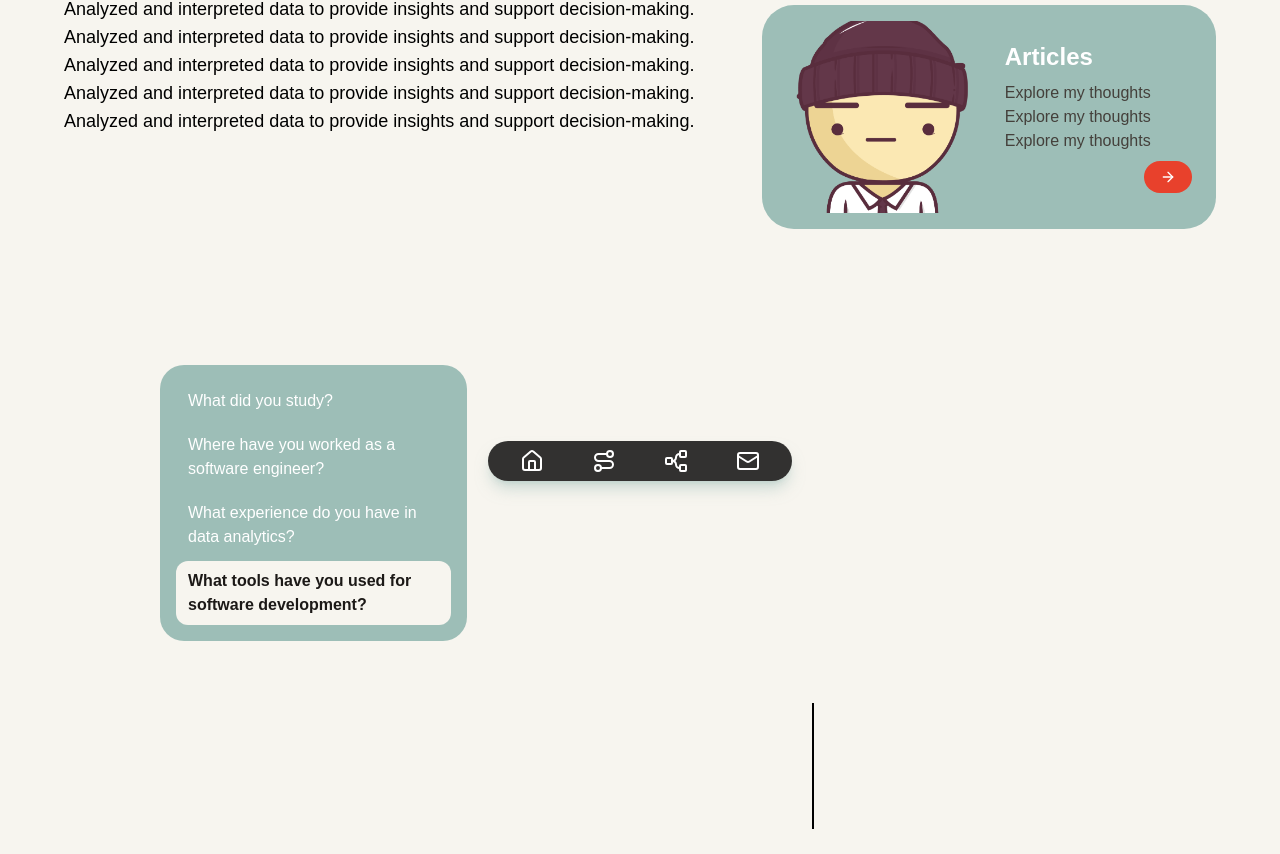
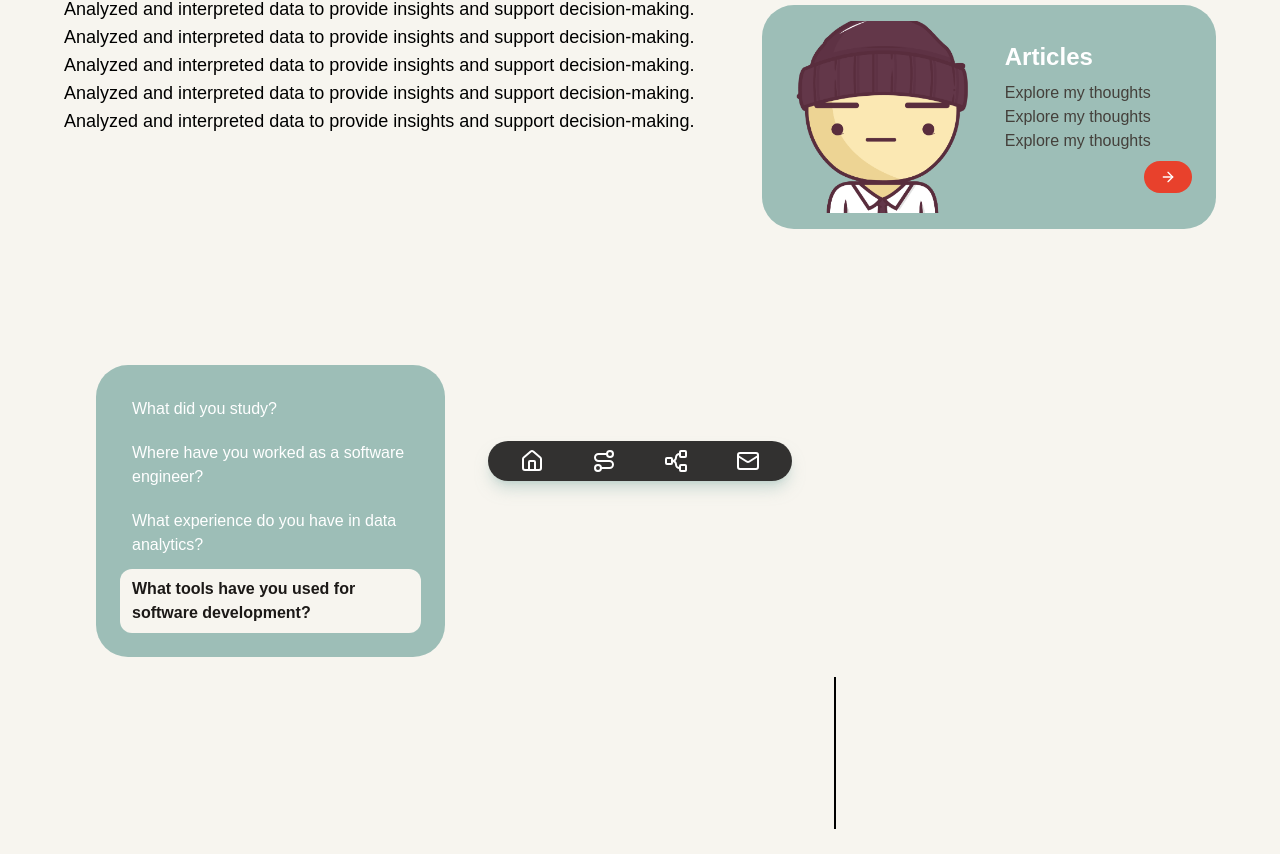
Before and after one commit to ryanctruong/personal-website, a React (Vite) app in the folder client/: page / in a window 1280 px wide. Shown: the part 303-1157 px from the top of the page. Built offline with nearby package versions, Linux system fonts and the light colour scheme; no server answers.

Commit message:
sanity css updates

```diff
--- a/client/src/components/Questionnaire/Questionnaire.tsx
+++ b/client/src/components/Questionnaire/Questionnaire.tsx
@@ -56,8 +56,8 @@ const Questionnaire = () => {
     }, []);
 
     return (
-        <section className="grid w-full max-w-5xl items-start gap-6 md:grid-cols-[minmax(0,1fr)_minmax(0,2fr)] md:gap-10 p-8">
-            <div className="flex flex-col gap-4 rounded-3xl bg-[#9dbeb7] p-4 text-stone-900 md:sticky md:top-6 md:max-h-[calc(100dvh-3rem)] md:overflow-y-auto">
+        <section className="grid w-full max-w-6xl items-start gap-6 md:grid-cols-[minmax(0,1fr)_minmax(0,2fr)] md:gap-10 p-8">
+            <div className="flex flex-col gap-4 rounded-4xl bg-[#9dbeb7] p-6 text-stone-900 md:sticky md:top-6 md:max-h-[calc(100dvh-3rem)] md:overflow-y-auto">
                 <nav className="grid gap-1">
                     {FAQs.map(({ id, question }) => (
                         <a
```
